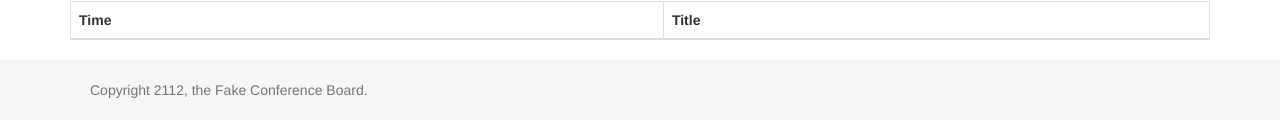
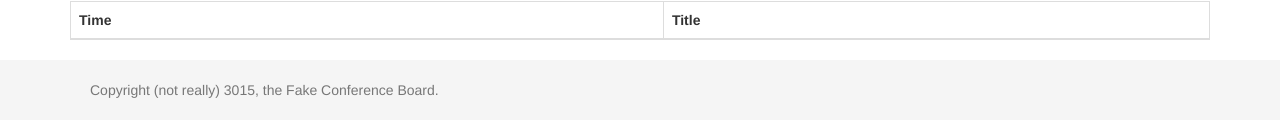
Before and after one commit to brinkmwj/conf_program, a plain HTML site: page resources/index.html in a window 1280 px wide. Shown: the part 435-572 px from the top of the page. Drawn offline with nearby package versions, Linux system fonts and the light colour scheme; no server answers.

Commit message:
Futurama related changes

```diff
--- a/resources/index.html
+++ b/resources/index.html
@@ -50,7 +50,7 @@
 
     <footer style="background-color: #f5f5f5; height: 60px;" class="footer">
       <div class="container">
-        <p class="text-muted" style="margin: 20px;">Copyright 2112, the Fake Conference Board.</p>
+        <p class="text-muted" style="margin: 20px;">Copyright (not really) 3015, the Fake Conference Board.</p>
       </div>
     </footer>
 
```
Also changed, not shown: 1 other file.
